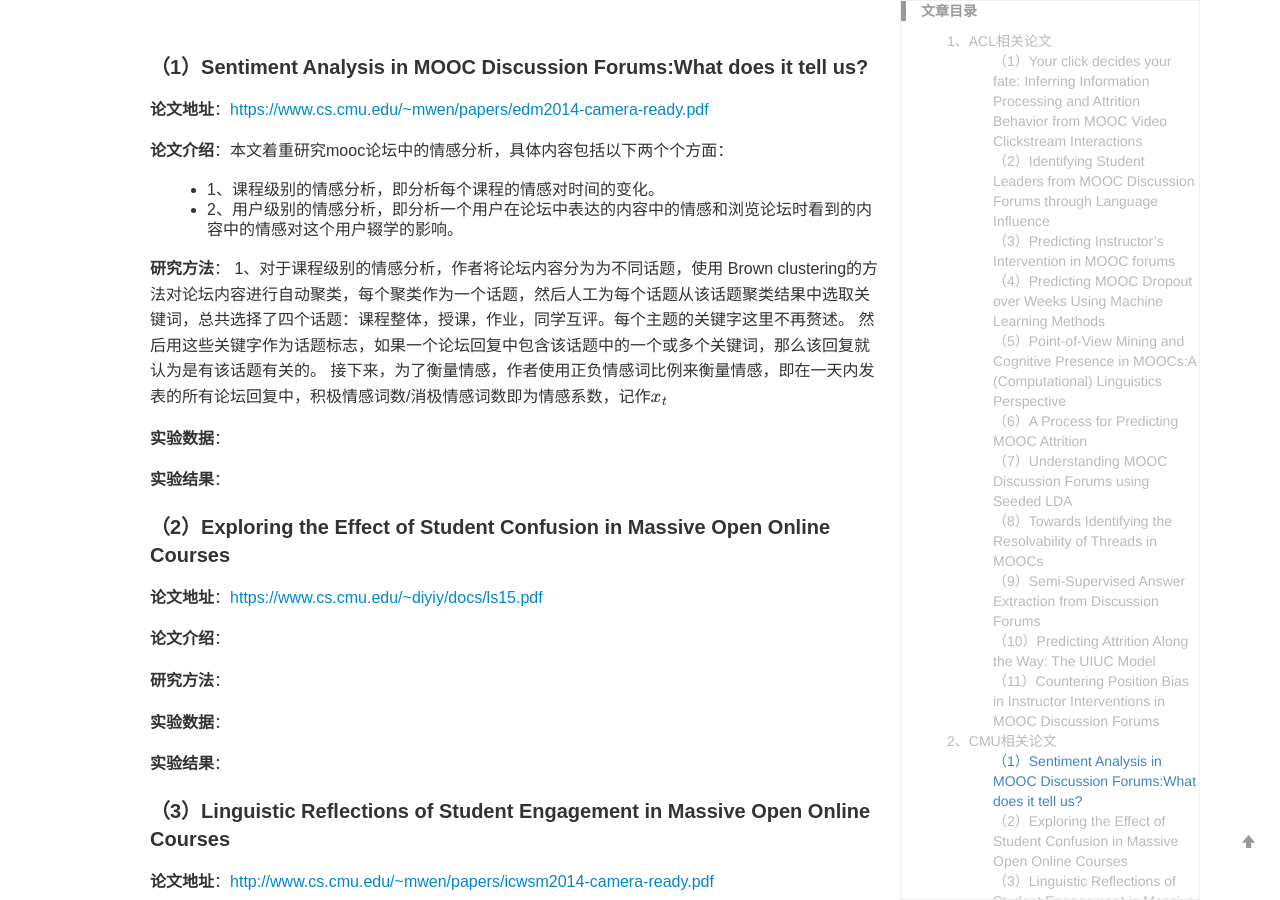
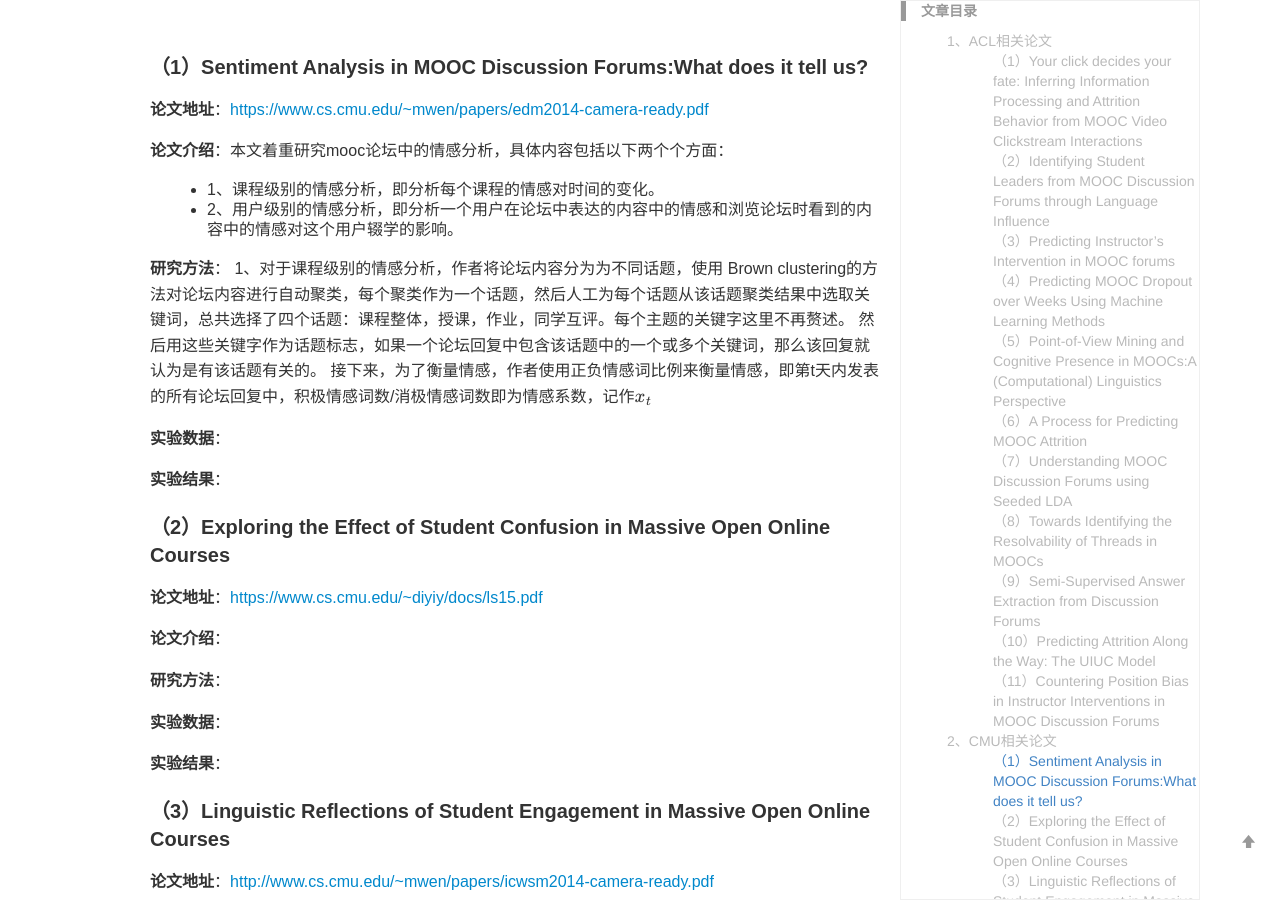
Before and after one commit to yuanmingchen/yuanmingchen.github.io, a Jekyll site: the page built from _posts/2019-04-19-online course nlp paper survey 2.md, in a window 1280 px wide and 900 px high, scrolled down 3072 px. Built offline with Jekyll 4.4.1, drawn with Linux system fonts in a browser that asks for light colours; formulas are drawn with MathJax 3; comment, search, counter and statistics services are not loaded.

Commit message:
Updates _posts/2019-04-19-online course nlp paper survey 2.md
Auto commit by GitBook Editor

```diff
--- a/_posts/2019-04-19-online course nlp paper survey 2.md
+++ b/_posts/2019-04-19-online course nlp paper survey 2.md
@@ -104,7 +104,7 @@ Proceedings of the 5th Workshop on Natural Language Processing Techniques for Ed
 **研究方法**：
 1、对于课程级别的情感分析，作者将论坛内容分为为不同话题，使用 Brown clustering的方法对论坛内容进行自动聚类，每个聚类作为一个话题，然后人工为每个话题从该话题聚类结果中选取关键词，总共选择了四个话题：课程整体，授课，作业，同学互评。每个主题的关键字这里不再赘述。
 然后用这些关键字作为话题标志，如果一个论坛回复中包含该话题中的一个或多个关键词，那么该回复就认为是有该话题有关的。
-接下来，为了衡量情感，作者使用正负情感词比例来衡量情感，即在一天内发表的所有论坛回复中，积极情感词数/消极情感词数即为情感系数，记作$x_t$
+接下来，为了衡量情感，作者使用正负情感词比例来衡量情感，即第t天内发表的所有论坛回复中，积极情感词数/消极情感词数即为情感系数，记作$x_t$
 
 **实验数据**：
 
```
